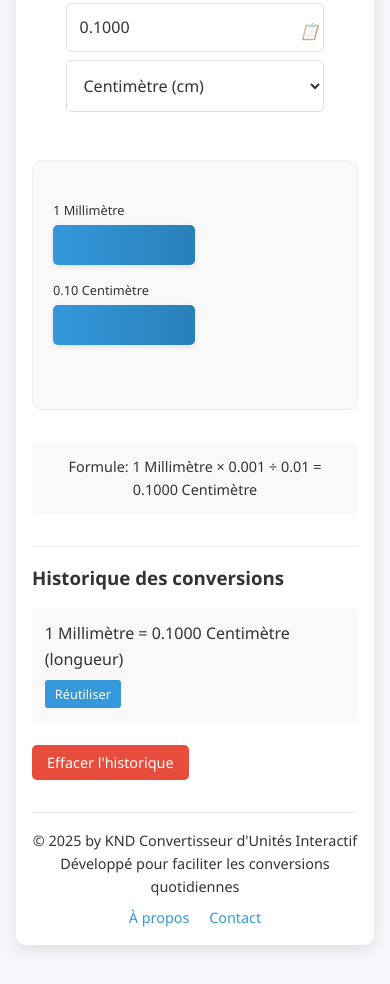
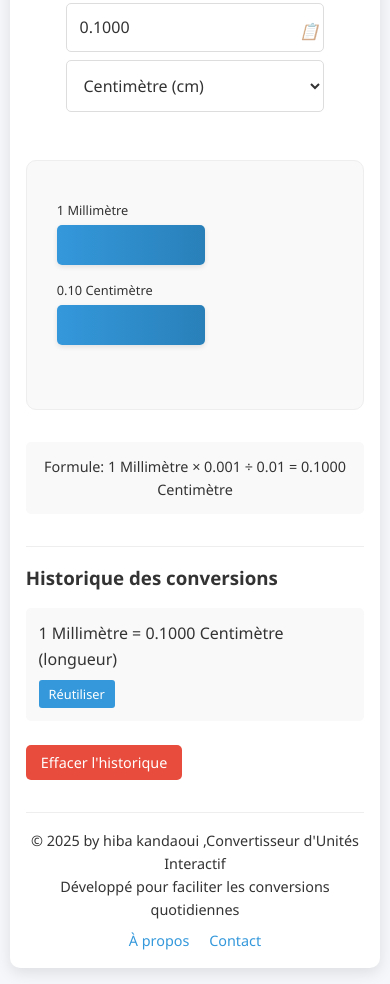
Before and after one commit to Hiba7898/convertisseur-unites, a plain HTML site: page index.html in a window 390 px wide. Shown: the part 557-1541 px from the top of the page. Before the commit the page ends 1518 px from the top, so only its background shows below. Drawn offline with Linux system fonts and the light colour scheme.

Commit message:
Good 16-05-2025 13H38MIN

```diff
--- a/css/style.css
+++ b/css/style.css
@@ -38,10 +38,11 @@ body {
     line-height: 1.6;
 }
 
+/* Modification de la largeur du conteneur principal */
 .container {
-    max-width: 800px;
+    max-width: 1500px; /* Réduit de 800px à 600px */
     margin: 2rem auto;
-    padding: 2rem;
+    padding: 1.5rem; /* Réduit légèrement le padding */
     background-color: var(--container-bg);
     border-radius: 10px;
     box-shadow: 0 5px 15px var(--shadow-color);
@@ -268,7 +269,8 @@ h1 {
     width: 100%;
     height: 100%;
     display: flex;
-    justify-content: center;
+    flex-direction: row; /* Change to row instead of column to place items side by side */
+    justify-content: space-around; /* Space items evenly */
     align-items: center;
     position: relative;
     transition: all 0.5s ease-in-out;
@@ -291,6 +293,7 @@ h1 {
     transition: width 0.5s ease-in-out;
     position: relative;
     box-shadow: 0 2px 5px var(--shadow-color);
+    margin: 0 10px; /* Add horizontal margin for spacing */
 }
 
 .length-label {
@@ -686,10 +689,11 @@ h1 {
     color: var(--primary-color);
 }
 
-/* Media queries pour responsive */
-@media (max-width: 600px) {
+/* Ajustement pour les écrans plus petits */
+@media (max-width: 650px) {
     .container {
-        margin: 1rem;
+        max-width: 95%;
+        margin: 1rem auto;
         padding: 1rem;
     }
 
--- a/index.html
+++ b/index.html
@@ -71,7 +71,7 @@
 
         <!-- Footer avec informations -->
         <footer class="footer">
-            <p>© 2025 by KND Convertisseur d'Unités Interactif</p>
+            <p>© 2025 by hiba kandaoui ,Convertisseur d'Unités Interactif</p>
             <p>Développé pour faciliter les conversions quotidiennes</p>
             <div class="footer-links">
                 <a href="#" id="aboutBtn">À propos</a>
```
